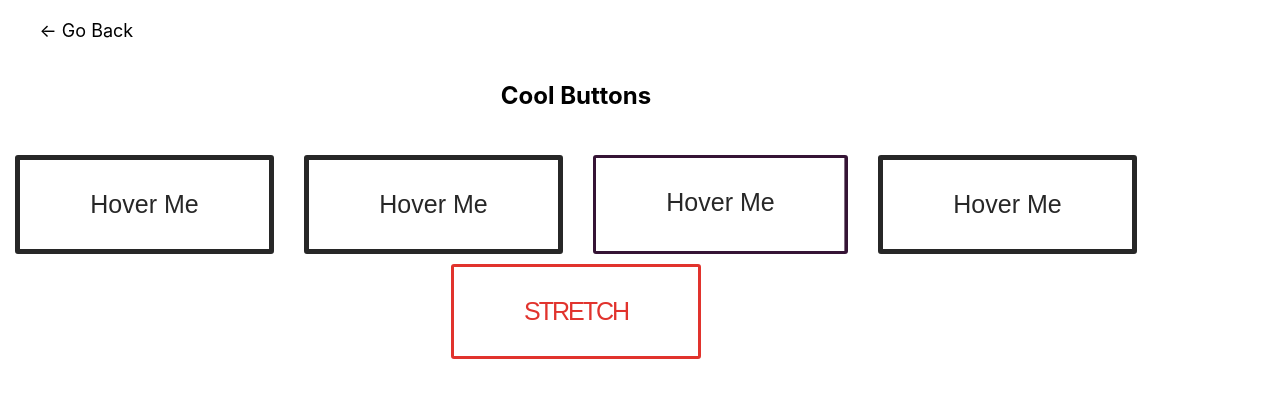
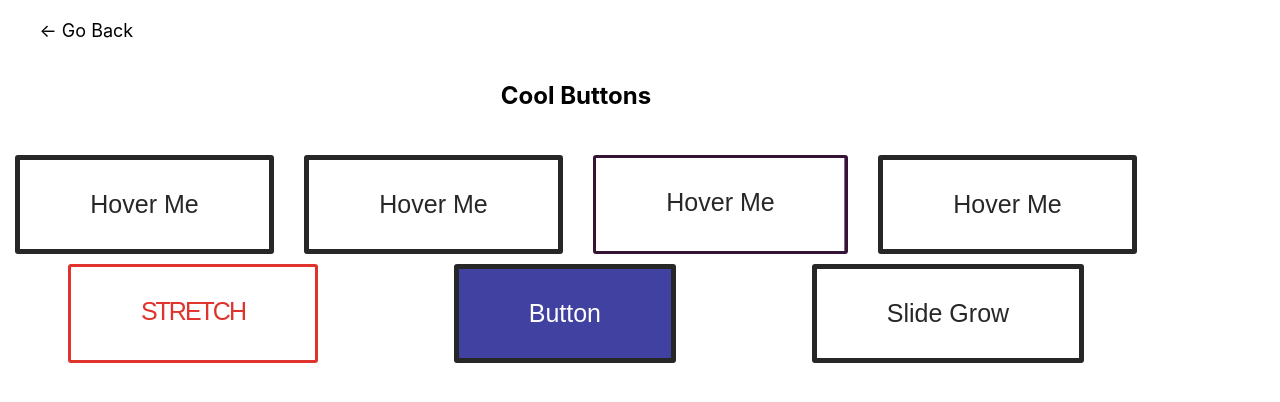
Before and after one commit to sagdish/code-notebook, a Next.js app in the folder CSS/css-ui-page/: page /playground/buttons in a window 1280 px wide. Shown: the top 402 px of the page. Built offline with nearby package versions, Linux system fonts and the light colour scheme.

Commit message:
buttons glowing effect and replace text

```diff
--- a/CSS/css-ui-page/pages/playground/buttons.js
+++ b/CSS/css-ui-page/pages/playground/buttons.js
@@ -17,6 +17,9 @@ export default function buttons() {
       <div className={`${styles.opening} ${styles.btn}`}>Hover Me</div>
       {/* stretching effect button */}
       <div className={`${styles.stretch} ${styles.btn}`}>Stretch</div>
+      {/* sliding effect button with diff text */}
+      <div className={`${styles.slide} ${styles.btn}`}>Button</div>
+      <div className={`${styles.slideglow} ${styles.btn}`}>Slide Grow</div>
     </div>
   )
 }
--- a/CSS/css-ui-page/styles/Buttons.module.css
+++ b/CSS/css-ui-page/styles/Buttons.module.css
@@ -22,7 +22,6 @@
 
 .btn {
   color: #272727;
-  text-decoration: none;
   font-family: sans-serif;
   font-size: 25px;
   border: 5px solid #272727;
@@ -163,3 +162,56 @@
   letter-spacing: 3px;
   border: 5px solid #E1332D;
 }
+
+.slide {
+  background-color: rgb(65, 65, 161);
+  color: white;
+  /* transition: 0.5s; */
+  /* overflow: visible; */
+}
+
+.slide:before {
+  content: "YOO!";
+  position: absolute;
+  top: 0;
+  left: 0;
+  background-color: rgb(150, 9, 150);
+  width: 100%;
+  height: 100%;
+  display: flex;
+  justify-content: center;
+  align-items: center;
+  transform: translateY(-100%);
+  transition: 300ms;
+  /* z-index: 1; */
+}
+
+.slide:hover:before {
+  transform: translateY(0%);
+}
+
+.slideglow {
+  transition: all 800ms;
+  /* overflow: visible; */
+}
+
+.slideglow:hover {
+  background-color: rgb(46, 4, 4);
+  color: white;
+}
+
+.slideglow:before {
+  content: "";
+  background-color: red;
+  top: 0;
+  left: 0;
+  width: 100%;
+  height: 40px;
+  position: absolute;
+  transform: translateX(100%) rotate(45deg);
+  transition: all 300ms;
+}
+
+.slideglow:hover:before {
+  transform: translateX(-100%) rotate(45deg);
+}
--- a/CSS/css-ui-page/styles/Transitions.module.css
+++ b/CSS/css-ui-page/styles/Transitions.module.css
@@ -28,7 +28,7 @@
   font-size: 14px;
   transition-property: background-color color width;
   transition-duration: 1000ms;
-  /* transition-delay: 500ms; */
+  /* transition-delay: 1400ms; */
 }
 .button:hover {
   background-color: rgb(137, 162, 238);
```
